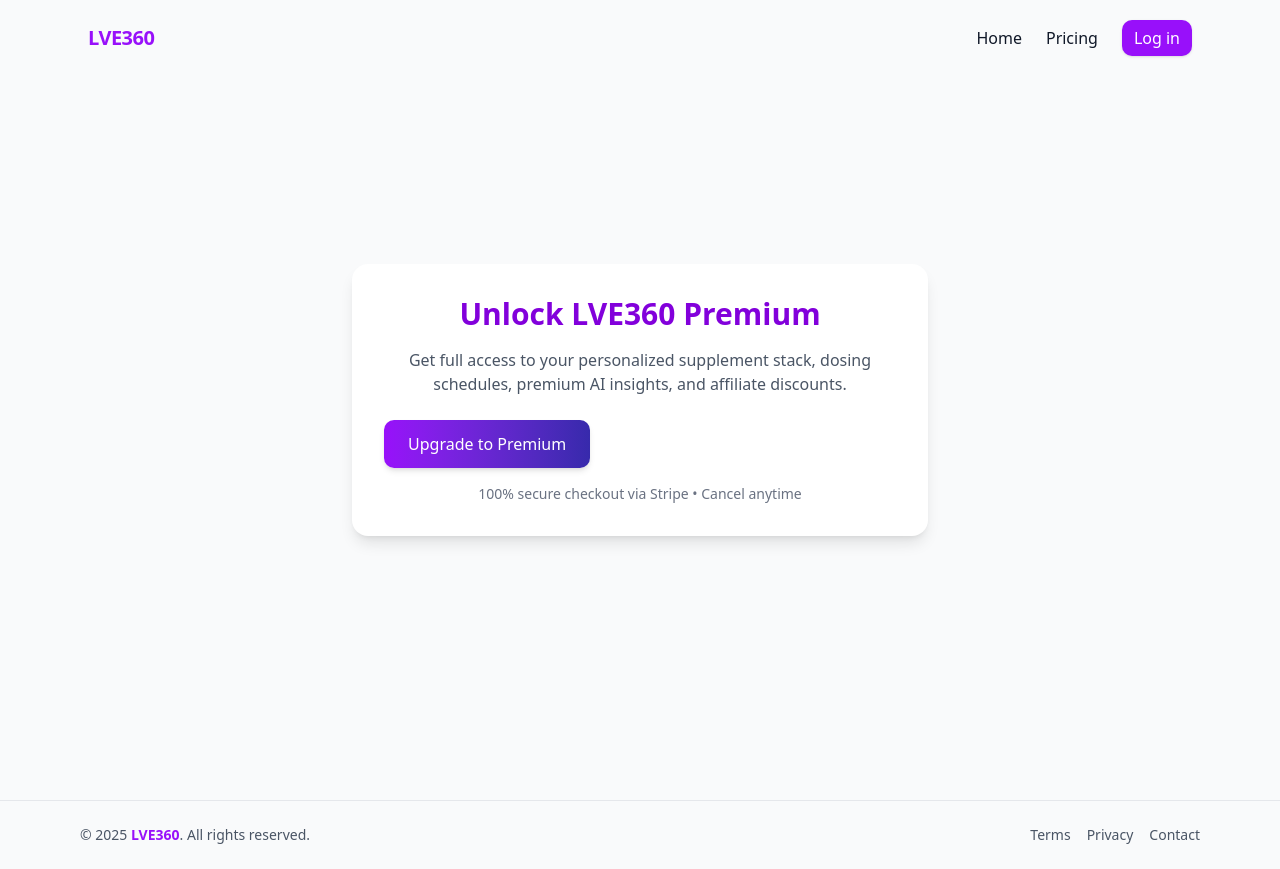
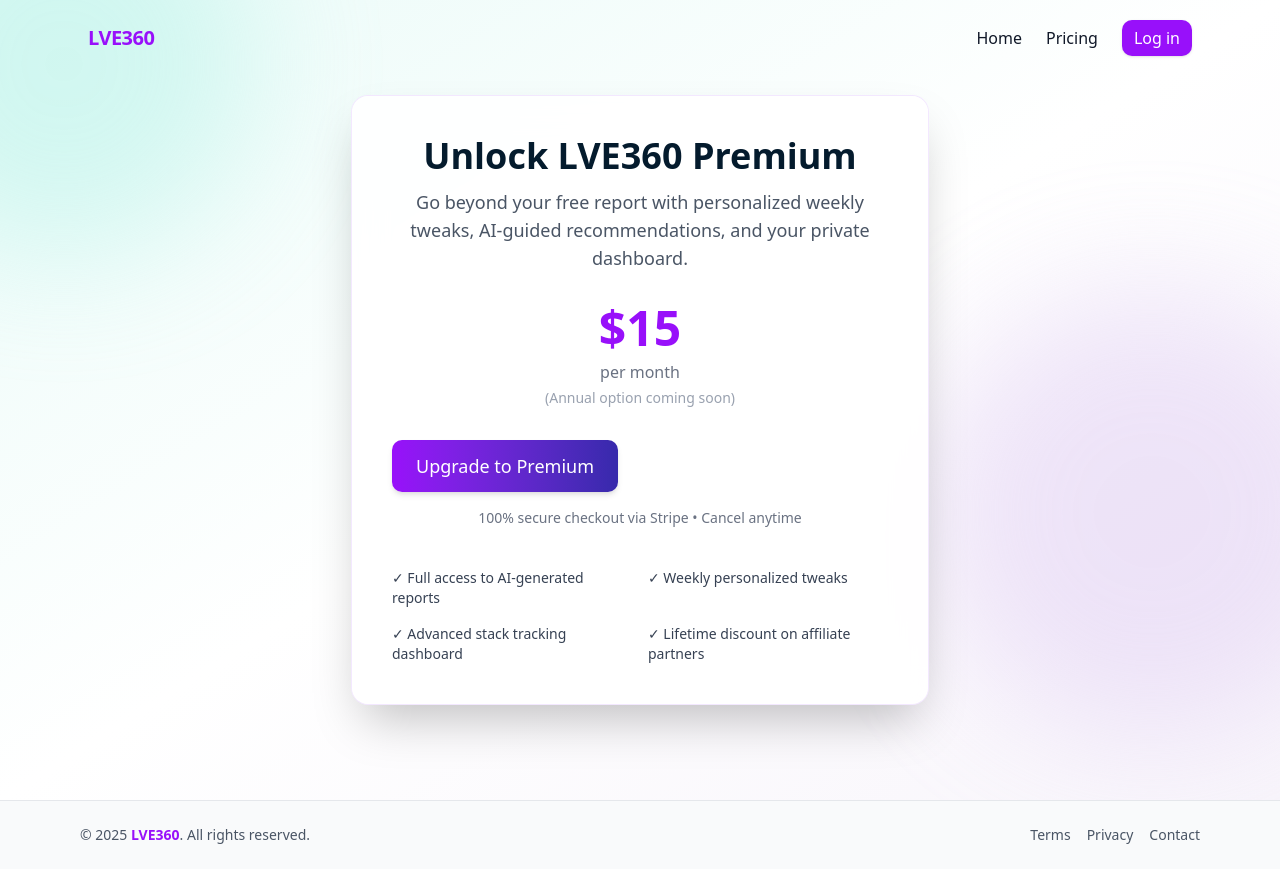
Before and after one commit to LGomes360/lve360-app, a Next.js app: page /upgrade in a window 1280 px wide. Built offline with nearby package versions, Linux system fonts and the light colour scheme.

Commit message:
Update page.tsx

```diff
--- a/app/upgrade/page.tsx
+++ b/app/upgrade/page.tsx
@@ -1,7 +1,7 @@
-//lve360-app/app/upgrade/page.tsx//
 "use client";
 
 import { useState } from "react";
+import { motion } from "framer-motion";
 import CTAButton from "@/components/CTAButton";
 
 export default function UpgradePage() {
@@ -30,26 +30,68 @@ export default function UpgradePage() {
   }
 
   return (
-    <main className="min-h-screen bg-gray-50 flex flex-col items-center justify-center px-6 py-12">
-      <div className="max-w-xl w-full bg-white shadow-lg rounded-2xl p-8 text-center">
-        <h1 className="text-3xl font-bold text-purple-700 mb-4">
+    <main className="relative isolate overflow-hidden min-h-screen flex items-center justify-center bg-gradient-to-br from-[#EAFBF8] via-white to-[#F8F5FB] px-6 py-20">
+      {/* Floating soft blobs */}
+      <div
+        className="pointer-events-none absolute -top-32 -left-32 h-96 w-96 rounded-full bg-[#A8F0E4] opacity-40 blur-3xl"
+        aria-hidden
+      />
+      <div
+        className="pointer-events-none absolute top-[18rem] -right-24 h-[28rem] w-[28rem] rounded-full bg-[#D9C2F0] opacity-40 blur-3xl"
+        aria-hidden
+      />
+
+      <motion.div
+        initial={{ opacity: 0, y: 20 }}
+        animate={{ opacity: 1, y: 0 }}
+        transition={{ duration: 0.6 }}
+        className="relative z-10 max-w-xl w-full bg-white/90 backdrop-blur-lg rounded-2xl shadow-2xl ring-1 ring-purple-100 p-10 text-center"
+      >
+        <h1 className="text-4xl font-extrabold text-[#041B2D] mb-3">
           Unlock LVE360 Premium
         </h1>
-        <p className="text-gray-600 mb-6">
-          Get full access to your personalized supplement stack, dosing
-          schedules, premium AI insights, and affiliate discounts.
+        <p className="text-gray-600 mb-8 text-lg">
+          Go beyond your free report with personalized weekly tweaks, AI-guided
+          recommendations, and your private dashboard.
         </p>
+
+        {/* Pricing Display */}
+        <div className="mb-8">
+          <p className="text-5xl font-bold text-purple-600 mb-2">$15</p>
+          <p className="text-gray-500">per month</p>
+          <p className="text-sm text-gray-400 mt-1">
+            (Annual option coming soon)
+          </p>
+        </div>
+
+        {/* CTA */}
         <CTAButton
           onClick={() => handleUpgrade("premium")}
           variant="premium"
           disabled={loading}
+          className="text-lg px-6 py-3"
         >
           {loading ? "Redirecting..." : "Upgrade to Premium"}
         </CTAButton>
+
         <p className="mt-4 text-sm text-gray-500">
           100% secure checkout via Stripe • Cancel anytime
         </p>
-      </div>
+
+        {/* Feature Highlights */}
+        <div className="grid grid-cols-1 sm:grid-cols-2 gap-4 mt-10 text-left">
+          {[
+            "✓ Full access to AI-generated reports",
+            "✓ Weekly personalized tweaks",
+            "✓ Advanced stack tracking dashboard",
+            "✓ Lifetime discount on affiliate partners",
+          ].map((feature, i) => (
+            <p key={i} className="text-gray-700 text-sm">
+              {feature}
+            </p>
+          ))}
+        </div>
+      </motion.div>
     </main>
   );
 }
```
